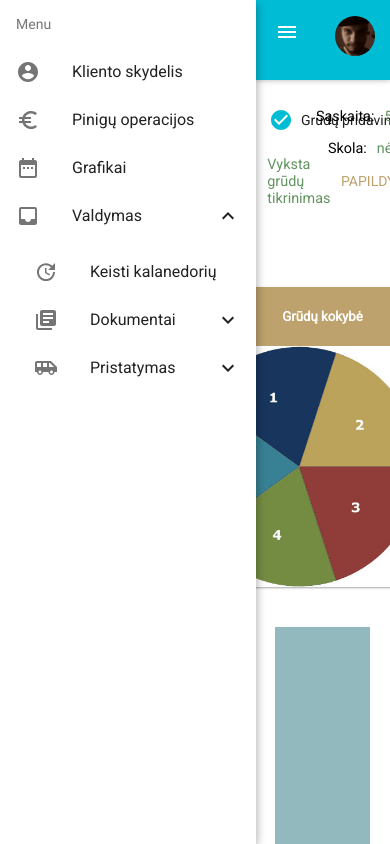
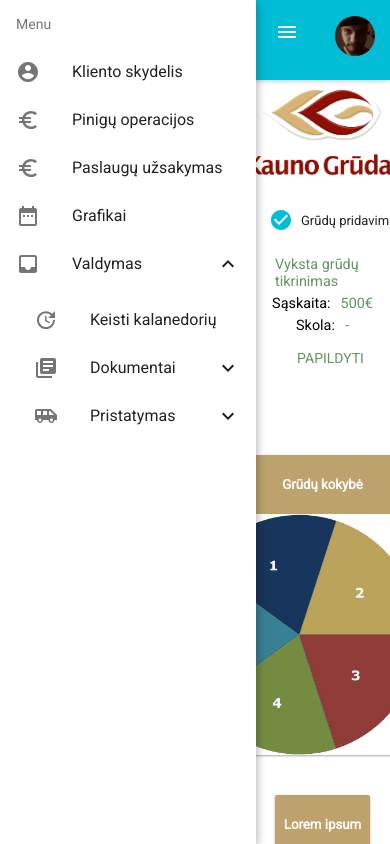
Before and after one commit to budaman/grudai-project, a React (Create React App) app: page / in a window 390 px wide. Built offline with nearby package versions, Linux system fonts and the light colour scheme; a web font is replaced by a local one; what react-tap-event-plugin would draw is missing.

Commit message:
responsive done

```diff
--- a/src/App.css
+++ b/src/App.css
@@ -91,6 +91,15 @@
   display: flex;
 }
 
+.logo-header {
+  display: flex;
+  justify-content: center;
+  width: 20%;
+}
+.logo-header img {
+  height: 100px;
+}
+
 .money-section {
   display: flex;
   justify-content: center;
@@ -101,7 +110,22 @@
   display: flex;
   justify-content: center;
   align-items: center;
-  width: 65%;
+  width: 45%;
+}
+
+@media only screen and (max-width: 1200px) {
+  .top-header {
+    flex-direction: column;
+  }
+  .status-bar {
+    width: 100%;
+  }
+  .money-section {
+    width: 100%;
+  }
+  .logo-header {
+    width: 100%;
+  }
 }
 
 .statistic-container {
@@ -127,6 +151,11 @@
   color: white;
   margin: 20px;
   box-shadow: 0 1px 3px rgba(0, 0, 0, 0.12), 0 1px 2px rgba(0, 0, 0, 0.24);
+  transition: all 0.3s cubic-bezier(0.25, 0.8, 0.25, 1);
+}
+
+.stats-window-big:hover {
+  box-shadow: 0 14px 28px rgba(0, 0, 0, 0.25), 0 10px 10px rgba(0, 0, 0, 0.22);
 }
 
 .stats-window-big h5 {
@@ -182,7 +211,7 @@
 }
 
 .money-div {
-  margin-top: 15px;
+  margin-top: 5px;
   font-size: 0.9rem;
   display: flex;
   justify-content: center;
--- a/src/components/main/Main.js
+++ b/src/components/main/Main.js
@@ -142,6 +142,19 @@ class Main extends Component {
                   leftIcon={<ActionEuroSymbol />}
                 />
                 <ListItem
+                  primaryText="Paslaugų užsakymas"
+                  onClick={() => {
+                    // this.handlePage("userPanel");
+                    this.setState({
+                      loading: true
+                    });
+                    setTimeout(() => {
+                      this.handlePage("userPanel");
+                    }, 1000);
+                  }}
+                  leftIcon={<ActionEuroSymbol />}
+                />
+                <ListItem
                   primaryText="Grafikai"
                   onClick={() => {
                     this.setState({
--- a/src/components/main/panel/MoneyBar.js
+++ b/src/components/main/panel/MoneyBar.js
@@ -7,7 +7,7 @@ const styles = {
   uploadButton: {
     verticalAlign: "middle",
     marginTop: 5,
-    color: "#bda26d"
+    color: "#629460"
   }
 };
 
@@ -24,7 +24,7 @@ class MoneyBar extends Component {
           Sąskaita: <span className="money-span">500€</span>
         </div>
         <div className="money-div">
-          Skola: <span className="money-span">nėra</span>
+          Skola: <span className="money-span">-</span>
         </div>
         <FlatButton
           style={styles.uploadButton}
--- a/src/components/main/panel/Steper.js
+++ b/src/components/main/panel/Steper.js
@@ -36,6 +36,9 @@ class Steper extends Component {
   }
 
   render() {
+    const style = {
+      display: "none"
+    };
     const { stepIndex } = this.state;
     const contentStyle = { margin: "0 20px" };
 
@@ -43,13 +46,15 @@ class Steper extends Component {
       <div style={{ width: "100%", maxWidth: 550, margin: "auto" }}>
         <Stepper activeStep={stepIndex}>
           <Step>
-            <StepLabel>Grūdų pridavimas</StepLabel>
+            <StepLabel style={{ fontSize: 13 }} className={style}>
+              Grūdų pridavimas
+            </StepLabel>
           </Step>
           <Step>
-            <StepLabel>Grūdų tikrinimas</StepLabel>
+            <StepLabel style={{ fontSize: 13 }}>Grūdų tikrinimas</StepLabel>
           </Step>
           <Step>
-            <StepLabel>Pinigų išmokėjimas</StepLabel>
+            <StepLabel style={{ fontSize: 13 }}>Pinigų išmokėjimas</StepLabel>
           </Step>
         </Stepper>
         <div style={contentStyle}>
--- a/src/components/main/panel/User.js
+++ b/src/components/main/panel/User.js
@@ -17,6 +17,9 @@ class User extends Component {
     return (
       <div className="user-panel">
         <div className="top-header">
+          <div className="logo-header">
+            <img src="assets/grudai.png" alt="grudai" />
+          </div>
           <div className="status-bar">
             <Steper />
           </div>
@@ -44,11 +47,11 @@ class User extends Component {
               </div>
             </div>
           </div>
-          <div className="stats-window" />
-          <div className="stats-window" />
-          <div className="stats-window" />
-          <div className="stats-window" />
-          <div className="stats-window" />
+          <div className="stats-window-big">
+            <h5>Lorem ipsum</h5>
+
+            <div className="stats-cont" />
+          </div>
           <div className="stats-window" />
           <div className="stats-window" />
           <div className="stats-window" />
```
